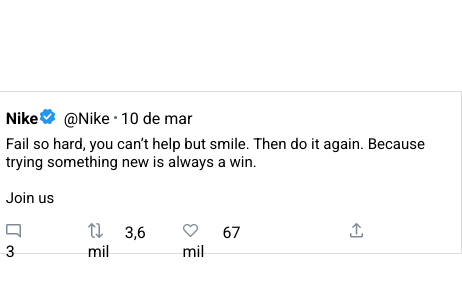
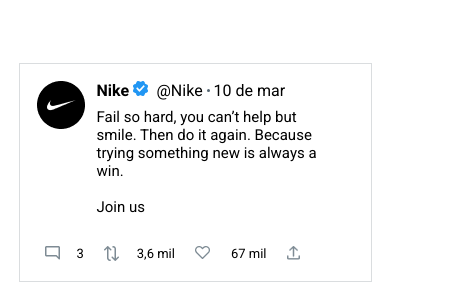
Before and after one commit to RamonMontanari/layout-do-tweet, a plain HTML site: page index.html in a window 390 px wide. Shown: the part 250-550 px from the top of the page, 462 px wide, since content can reach past the window. Drawn offline with Linux system fonts and the light colour scheme.

Commit message:
Update style.css

```diff
--- a/assets/css/style.css
+++ b/assets/css/style.css
@@ -43,9 +43,9 @@ body {
 }
 
 h1 {
-  Width: 31px;
-  Height: 18px;
-  margin-right: 3px;
+  width: 31px;
+  height: 18px;
+  margin-right: 5px;
 }
 
 .verify {
@@ -55,7 +55,7 @@ h1 {
 }
 
 .dot {
-  margin: 7px 4px 11px;
+  margin: 8px 4px 11px;
   width: 3px;
   height: 3px;
 
@@ -75,13 +75,12 @@ h1 {
 
 .main p {
   font-size: 15px;
-
 }
 
-.main p + p {/* estilizo o "p" que vem depois do "p" dentro da main*/
+.main p + p {
+  /* estilizo o "p" que vem depois do "p" dentro da main*/
   margin-top: 18px;
 }
-
 
 .footer {
   margin-top: 16px;
@@ -90,34 +89,66 @@ h1 {
 }
 
 .box {
-  display: inline;
+  display: flex;
+  align-items: center;
 }
 
 small {
   margin-right: 73px;
+  font-size: 13px;
+  line-height: 15px;
+  white-space: nowrap;
 }
 
-.comment{
-  Width: 15px;
-  Height: 13.49px;
+.comment {
+  width: 15px;
+  height: 13.49px;
   margin-right: 17px;
 }
 
 .retwettar {
-  Width: 15px;
-  Height: 15px;
+  width: 15px;
+  height: 15px;
   margin-right: 18px;
 }
 
 .favorite {
-  Width: 15px;
-  Height: 13.08px;
+  width: 15px;
+  height: 13.08px;
   margin-right: 21px;
 }
 
 .share {
-  Width: 13px;
-  Height: 14.44px;
-  margin-left: 73px;
+  width: 13px;
+  height: 14.44px;
   margin-right: 98px;
 }
+
+@media (max-width: 768px) {
+  .container-tweet {
+    width: 90%;
+    margin: 0 5%;
+    height: auto;
+    max-width: 100%;
+  }
+
+  .main {
+    height: auto;
+    max-width: 75%;
+    width: unset;
+  }
+
+  .content {
+    width: 100%;
+  }
+
+  small {
+    margin-right: 20px;
+  }
+
+  .footer {
+    margin-top: 30px;
+    margin-bottom: 20px;
+    margin-left: -40px;
+  }
+}
```
